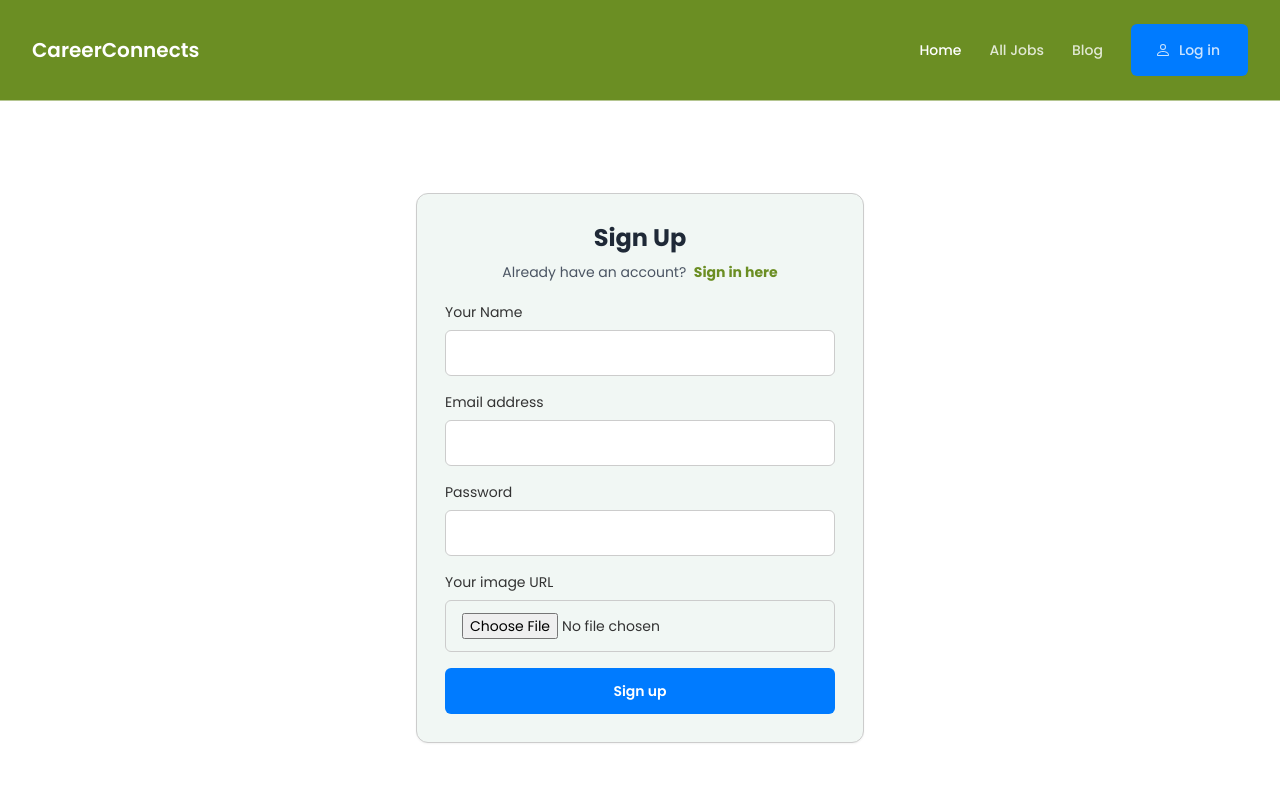
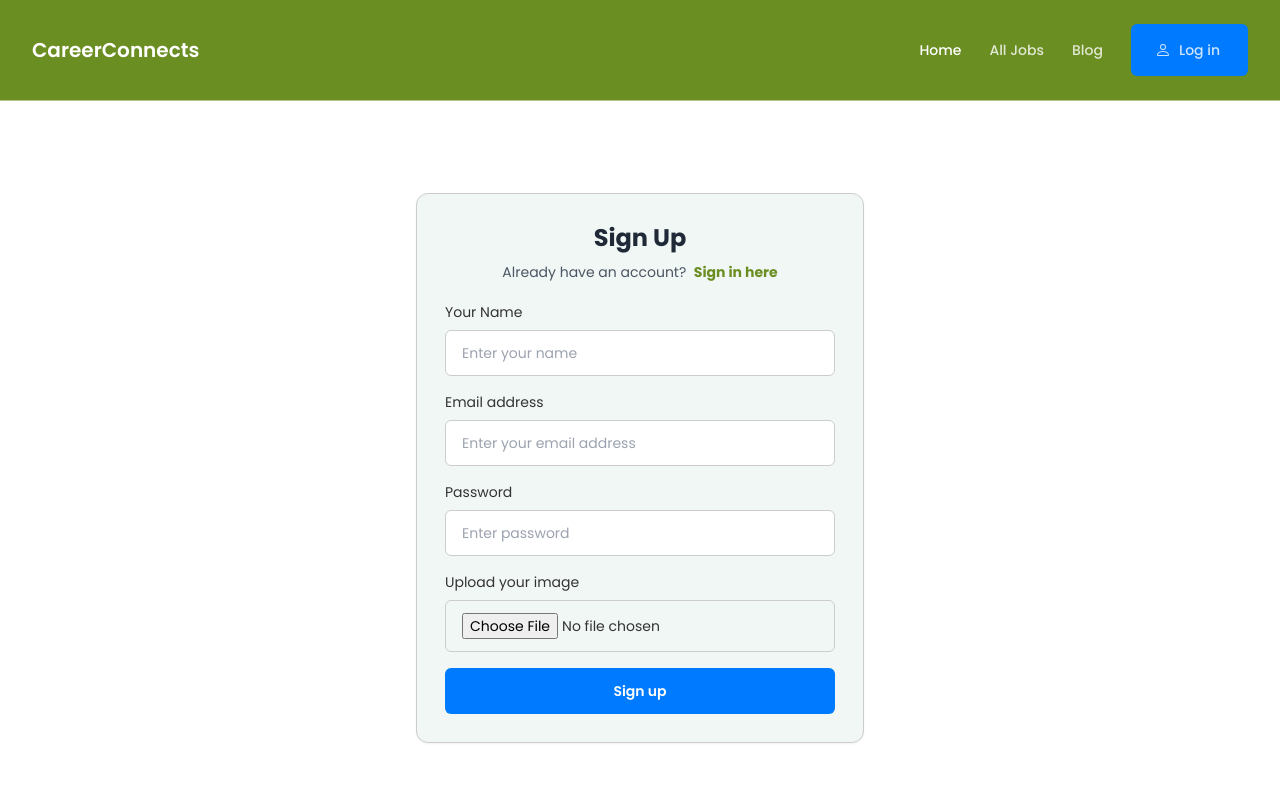
Before and after one commit to rudro987/Career-Connects, a React (Vite) app: page /register in a window 1280 px wide. Shown: the top 800 px of the page. Built offline with nearby package versions, Linux system fonts and the light colour scheme; no server answers.

Commit message:
Firebase login setup with email and password using auth provider and context

```diff
--- a/src/Authentication/Register/Register.jsx
+++ b/src/Authentication/Register/Register.jsx
@@ -1,8 +1,27 @@
 import { Link } from "react-router-dom";
+import { useForm } from "react-hook-form";
+import { ToastContainer, toast } from "react-toastify";
+import "react-toastify/dist/ReactToastify.css";
+import { useState } from "react";
 
 const Register = () => {
-    return (
-        <div>
+    const [image, setImage] = useState(null);
+
+  const {
+    register,
+    handleSubmit,
+    formState: { errors },
+  } = useForm();
+
+  const formSubmit = (data) => {
+    const name = data.name;
+    const email = data.email;
+    const password = data.password;
+
+  };
+
+  return (
+    <div>
       <div className="py-16">
         <div className="mt-7 max-w-md mx-auto bg-[#f1f7f4] border border-lightGray rounded-xl shadow-sm dark:bg-gray-800 dark:border-gray-700">
           <div className="p-4 sm:p-7">
@@ -22,7 +41,7 @@ const Register = () => {
             </div>
 
             <div className="mt-5">
-              <form>
+              <form onSubmit={handleSubmit(formSubmit)}>
                 <div className="grid gap-y-4">
                   <div>
                     <label
@@ -34,11 +53,13 @@ const Register = () => {
                     <div className="relative">
                       <input
                         type="text"
-                        id="name"
-                        name="name"
+                        placeholder="Enter your name"
                         className="py-3 px-4 block w-full border border-lightGray rounded-md text-sm focus-visible:outline-none focus:border-oliveGreen  dark:bg-gray-800 dark:border-gray-700 dark:text-gray-400"
-                        required
+                        {...register("name", {
+                          required: "Please enter your name",
+                        })}
                       />
+                      {errors?.name && <p className="text-sm mt-1 text-oliveGreen font-medium">{errors.name.message}</p>}
                     </div>
                   </div>
 
@@ -52,12 +73,14 @@ const Register = () => {
                     <div className="relative">
                       <input
                         type="email"
-                        id="email"
-                        name="email"
+                        placeholder="Enter your email address"
                         className="py-3 px-4 block w-full border border-lightGray rounded-md text-sm focus-visible:outline-none focus:border-oliveGreen  dark:bg-gray-800 dark:border-gray-700 dark:text-gray-400"
-                        required
+                        {...register("email", {
+                          required: "Please enter your email address",
+                        })}
                       />
                     </div>
+                    {errors?.email && <p className="text-sm mt-1 text-oliveGreen font-medium">{errors.email.message}</p>}
                   </div>
 
                   <div>
@@ -72,26 +95,38 @@ const Register = () => {
                     <div className="relative">
                       <input
                         type="password"
-                        id="password"
-                        name="password"
+                        placeholder="Enter password"
                         className="py-3 px-4 block w-full border border-lightGray rounded-md text-sm focus-visible:outline-none focus:border-oliveGreen dark:bg-gray-800 dark:border-gray-700 dark:text-gray-400"
-                        required
+                        {...register("password", {
+                          required: "Please enter a password",
+                          minLength: {
+                            value: 6,
+                            message: "Password should be at least 6 characters long",
+                          },
+                          pattern: {
+                            value: /^(?=.*[A-Z])(?=.*[!@#$%^&*])/,
+                            message: "Password must contain at least one uppercase letter and one special symbol",
+                          },
+                        })}
                       />
+                      {errors?.password && <p className="text-sm mt-1 text-oliveGreen font-medium">{errors.password.message}</p>}
                     </div>
                   </div>
 
                   <div>
                     <label className="block text-sm mb-2 dark:text-white">
-                      Your image URL
+                      Upload your image
                     </label>
                     <div className="relative">
                       <input
                         type="file"
-                        id="image"
-                        name="image"
                         className="py-3 px-4 block w-full border border-lightGray rounded-md text-sm focus-visible:outline-none focus:border-oliveGreen  dark:bg-gray-800 dark:border-gray-700 dark:text-gray-400"
-                        required
+                        {...register('image', {
+                            onChange: e => setImage(e.target.file[0]),
+                            required: "Please upload your image"
+                        })}
                       />
+                      {errors?.image && <p className="text-sm mt-1 text-oliveGreen font-medium">{errors.image.message}</p>}
                     </div>
                   </div>
 
@@ -107,8 +142,9 @@ const Register = () => {
           </div>
         </div>
       </div>
+      <ToastContainer />
     </div>
-    );
+  );
 };
 
 export default Register;
--- /dev/null
+++ b/src/Provider/AuthProvider.jsx
@@ -0,0 +1,54 @@
+/* eslint-disable react/prop-types */
+import { createContext, useEffect, useState } from "react";
+import { GoogleAuthProvider, createUserWithEmailAndPassword, getAuth, onAuthStateChanged, signInWithEmailAndPassword, signInWithPopup, signOut } from "firebase/auth";
+import { app } from "../Config/firebase.config";
+
+export const AuthContext = createContext(null);
+const auth = getAuth(app);
+
+const AuthProvider = ({ children }) => {
+    const [loading, setLoading] = useState(true);
+    const [user, setUser] = useState(null);
+    const provider = new GoogleAuthProvider();
+
+    const registerUser = (email, password) => {
+        setLoading(true);
+        return createUserWithEmailAndPassword(auth, email, password);
+    }
+
+    const userLogin = (email, password) => {
+        setLoading(true);
+        return signInWithEmailAndPassword(auth, email, password);
+    }
+
+    const logOutUser = () => {
+        setLoading(true);
+        return signOut(auth);
+    }
+
+    const loginWithGoogle = () => {
+        setLoading(true);
+        return signInWithPopup(auth, provider);
+    }
+
+
+    useEffect(() => {
+        const unSubscribe = onAuthStateChanged(auth, user => {
+            setUser(user);
+            setLoading(false);
+        })
+        return () => unSubscribe();
+    }, []);
+
+    const authenticationInfo = {user, registerUser, loading, userLogin, loginWithGoogle, logOutUser};
+
+    return (
+        <div>
+            <AuthContext.Provider value={authenticationInfo}>
+            {children}
+            </AuthContext.Provider>
+        </div>
+    );
+};
+
+export default AuthProvider;
```
Also changed, not shown: src/main.jsx (+13 -10 lines).
